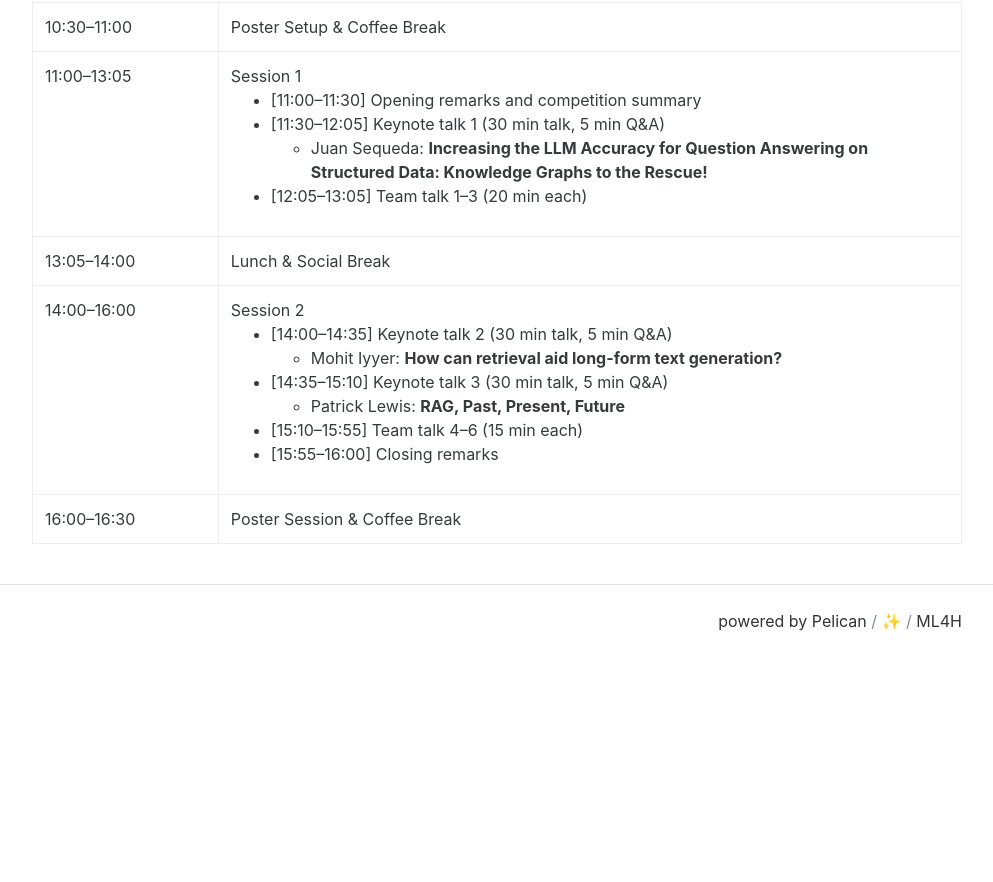
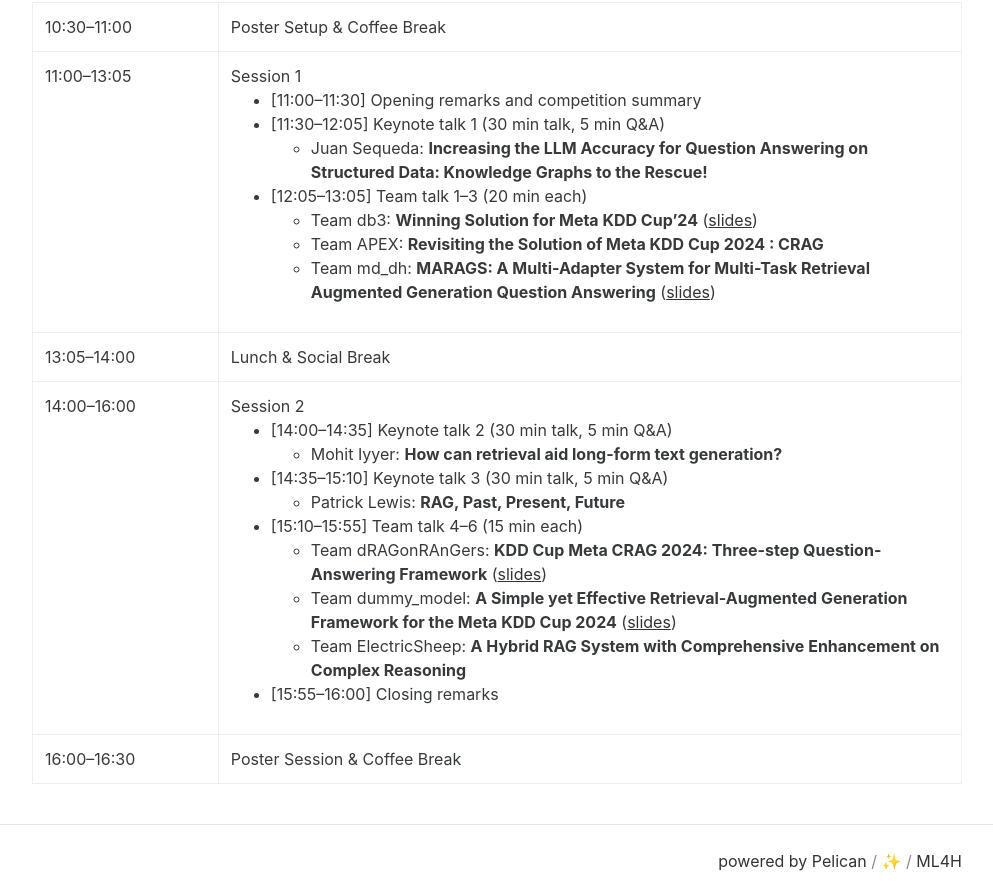
Before and after one commit to kddcup24/-kddcup24.github.io, a plain HTML site: page pages/schedule.html in a window 1280 px wide. Shown: the part 341-1223 px from the top of the page, without its empty margins (143-1136 px from the left). Before the commit the page ends 998 px from the top, so only its background shows below. Drawn offline with Linux system fonts and the light colour scheme.

Commit message:
add slides

```diff
--- a/pages/schedule.html
+++ b/pages/schedule.html
@@ -68,6 +68,11 @@
         <li>Juan Sequeda: <b>Increasing the LLM Accuracy for Question Answering on Structured Data: Knowledge Graphs to the Rescue!</b></li>
     </ul>
     <li>[12:05–13:05] Team talk 1–3 (20 min each)</li>
+    <ul>
+        <li>Team db3: <b>Winning Solution for Meta KDD Cup’24</b> (<a href="../slides/db3.pptx">slides</a>)</li>
+        <li>Team APEX: <b>Revisiting the Solution of Meta KDD Cup 2024 : CRAG</b></li>
+        <li>Team md_dh: <b>MARAGS: A Multi-Adapter System for Multi-Task Retrieval Augmented Generation Question Answering</b> (<a href="../slides/md_dh.pptx">slides</a>)</li>
+    </ul>
 </ul>
 </td></tr>
 <tr> <td>13:05–14:00</td> <td>Lunch & Social Break</td></tr>
@@ -82,6 +87,11 @@
         <li>Patrick Lewis: <b>RAG, Past, Present, Future</b></li>
     </ul>
     <li>[15:10–15:55] Team talk 4–6 (15 min each)</li>
+    <ul>
+        <li>Team dRAGonRAnGers: <b>KDD Cup Meta CRAG 2024: Three-step Question-Answering Framework</b> (<a href="../slides/dRAGonRAnGers.pptx">slides</a>)</li>
+        <li>Team dummy_model: <b>A Simple yet Effective Retrieval-Augmented Generation Framework for the Meta KDD Cup 2024</b> (<a href="../slides/dummy_model.pptx">slides</a>)</li>
+        <li>Team ElectricSheep: <b>A Hybrid RAG System with Comprehensive Enhancement on Complex Reasoning</b></li>
+    </ul>
     <li>[15:55–16:00] Closing remarks</li>
 </ul>
 </td></tr>
```
Also changed, not shown: 4 other files.
